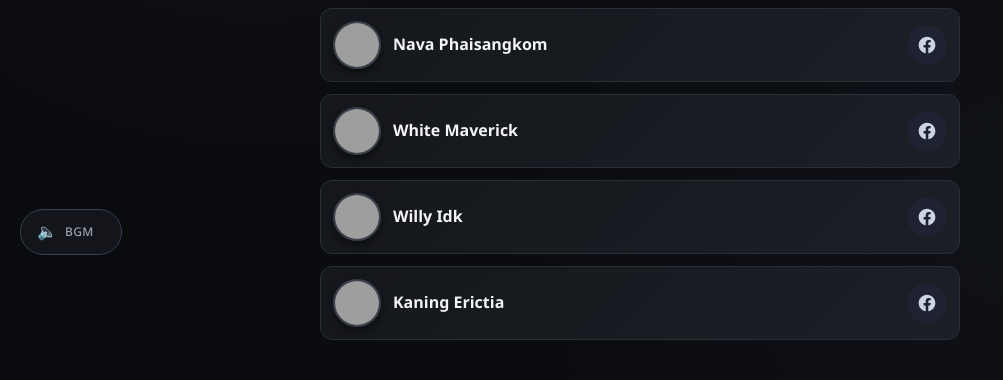
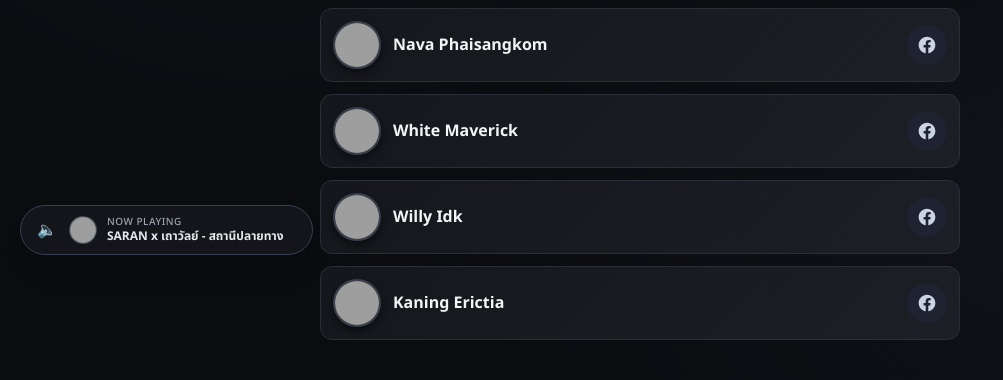
Before and after one commit to wisassitwinson-eng/fivem-family, a PHP site: page / in a window 1280 px wide. Shown: the part 525-905 px from the top of the page, without its empty margins (0-1003 px from the left). Run offline with PHP 8.4, Linux system fonts and the light colour scheme; data comes from the database, SQL or seed files in the repository; some libraries are stand-ins or nearby versions; grey boxes are pictures that could not be loaded.

Commit message:
Update index.php

```diff
--- a/index.php
+++ b/index.php
@@ -163,13 +163,25 @@ $conn->close();
     <div id="youtube-player" class="hidden"></div>
     <script src="https://www.youtube.com/iframe_api"></script>
 
-    <div class="fixed bottom-5 left-5 z-50 flex items-center gap-3 bg-[#15171c]/90 border border-gray-700 py-2.5 px-4 rounded-full shadow-xl backdrop-blur-sm group transition-all duration-300">
-        <button id="music-toggle" class="text-gray-300 hover:text-white flex items-center gap-2" title="เปิด/ปิดเพลง">
+    <div class="fixed bottom-5 left-5 z-50 flex items-center gap-3 bg-[#15171c]/90 border border-gray-700 py-2.5 px-4 rounded-full shadow-xl backdrop-blur-sm group transition-all duration-300 max-w-[280px] sm:max-w-[320px]">
+        <button id="music-toggle" class="text-gray-300 hover:text-white flex items-center gap-2 shrink-0" title="เปิด/ปิดเพลง">
             <span id="music-icon" class="text-base transition-transform active:scale-90">🔈</span>
-            <span class="text-xs font-medium tracking-wide text-gray-400 select-none">BGM</span>
         </button>
+
+        <div class="flex items-center gap-2.5 overflow-hidden">
+            <img id="bgm-cover"
+                 src="https://i.ytimg.com/vi/QgaZeV4GZaU/maxresdefault.jpg"
+                 alt="Cover"
+                 class="w-7 h-7 rounded-full object-cover shrink-0 border border-gray-600 shadow-sm animate-[spin_10s_linear_infinite]">
+
+            <div class="flex flex-col justify-center overflow-hidden">
+                <span class="text-[10px] text-gray-400 font-medium leading-none tracking-wider uppercase">Now Playing</span>
+                <span id="bgm-title" class="text-xs font-semibold text-gray-200 truncate leading-tight mt-0.5">SARAN x เถาวัลย์ - สถานีปลายทาง</span>
+            </div>
+        </div>
+
         <input type="range" id="volume-slider" min="0" max="100" value="30"
-            class="w-0 opacity-0 group-hover:w-20 group-hover:opacity-100 h-1 bg-gray-700 rounded-lg appearance-none cursor-pointer accent-gray-400 transition-all duration-300"
+            class="w-0 opacity-0 group-hover:w-16 sm:group-hover:w-20 group-hover:opacity-100 group-hover:ml-1 h-1 bg-gray-700 rounded-lg appearance-none cursor-pointer accent-gray-400 transition-all duration-300 shrink-0"
             title="ปรับระดับเสียง">
     </div>
 
@@ -181,11 +193,11 @@ $conn->close();
             player = new YT.Player('youtube-player', {
                 height: '0',
                 width: '0',
-                videoId: 'syUBwHazoIc',
+                videoId: 'QgaZeV4GZaU',
                 playerVars: {
                     'autoplay': 0,
                     'loop': 1,
-                    'playlist': 'syUBwHazoIc',
+                    'playlist': 'QgaZeV4GZaU',
                     'controls': 0
                 },
                 events: {
```
